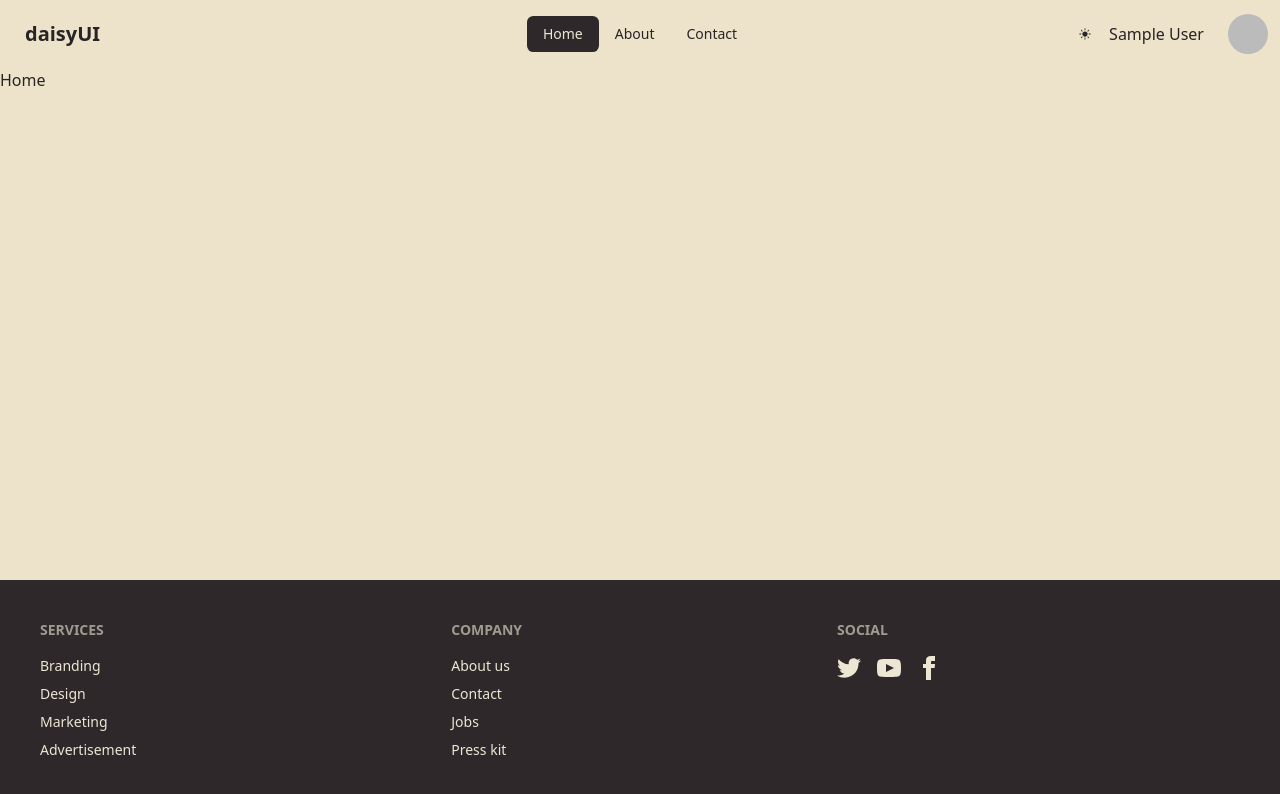
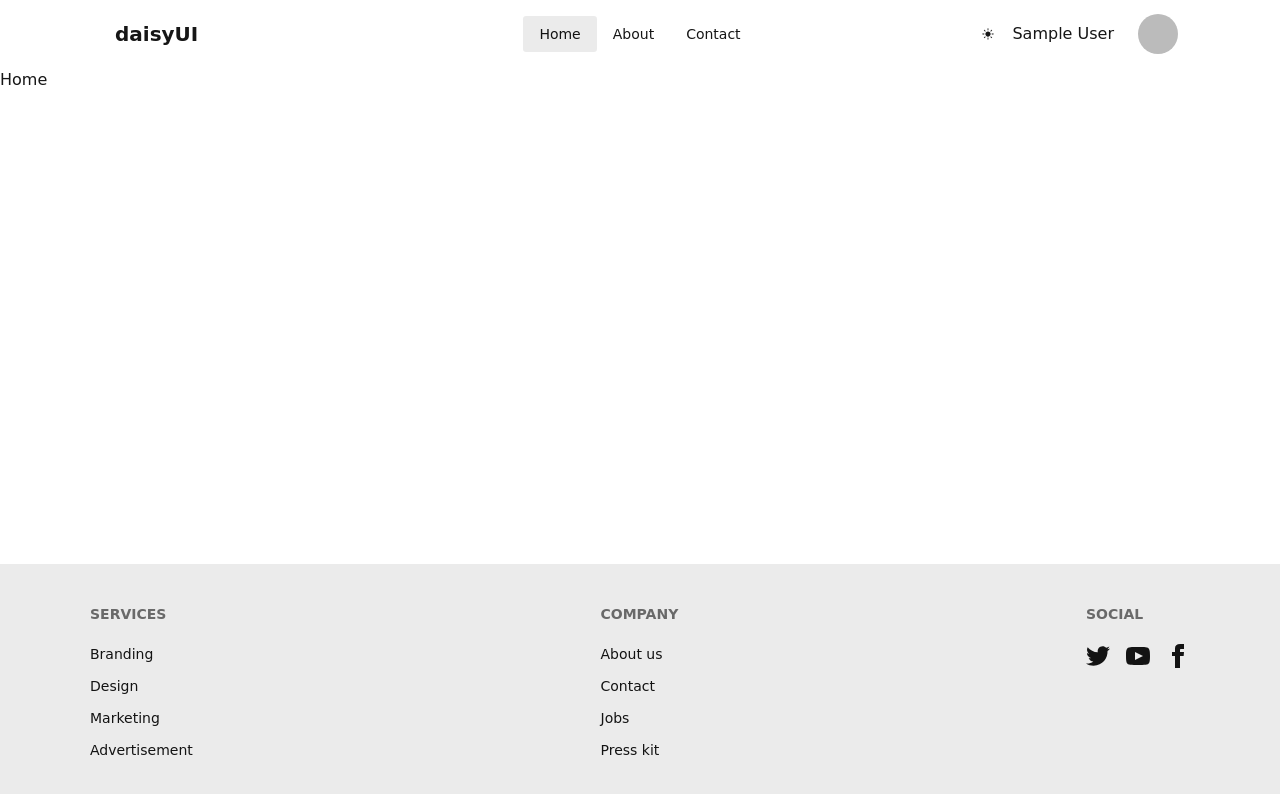
Before and after one commit to nurbek2107/amaliyot-3, a React (Vite) app: page / in a window 1280 px wide. Shown: the top 794 px of the page. Built offline with nearby package versions, Linux system fonts and the light colour scheme; no server answers; sample sign-in values are in the browser's storage.

Commit message:
main
Signed-off-by: nurbek2107 <abduaxatov002@gmail.com>

```diff
--- a/src/components/Footer.jsx
+++ b/src/components/Footer.jsx
@@ -4,23 +4,23 @@ import { NavLink } from "react-router-dom";
 
 function Footer() {
   return (
-
-      <footer className="footer p-10 bg-neutral text-neutral-content mt-20">
-        <nav>
+    <footer className="footer p-10 bg-neutral text-neutral-content mt-20 ">
+      <div className="w-[1100px] m-auto flex justify-between ">
+        <nav className="flex flex-col gap-3">
           <h6 className="footer-title">Services</h6>
           <a className="link link-hover">Branding</a>
           <a className="link link-hover">Design</a>
           <a className="link link-hover">Marketing</a>
           <a className="link link-hover">Advertisement</a>
         </nav>
-        <nav>
+        <nav className="flex flex-col gap-3">
           <h6 className="footer-title">Company</h6>
           <a className="link link-hover">About us</a>
           <a className="link link-hover">Contact</a>
           <a className="link link-hover">Jobs</a>
           <a className="link link-hover">Press kit</a>
         </nav>
-        <nav>
+        <nav className="flex flex-col gap-3">
           <h6 className="footer-title">Social</h6>
           <div className="grid grid-flow-col gap-4">
             <a>
@@ -29,7 +29,7 @@ function Footer() {
                 width="24"
                 height="24"
                 viewBox="0 0 24 24"
-                className="fill-current"
+                className="fill-current cursor-pointer"
               >
                 <path d="M24 4.557c-.883.392-1.832.656-2.828.775 1.017-.609 1.798-1.574 2.165-2.724-.951.564-2.005.974-3.127 1.195-.897-.957-2.178-1.555-3.594-1.555-3.179 0-5.515 2.966-4.797 6.045-4.091-.205-7.719-2.165-10.148-5.144-1.29 2.213-.669 5.108 1.523 6.574-.806-.026-1.566-.247-2.229-.616-.054 2.281 1.581 4.415 3.949 4.89-.693.188-1.452.232-2.224.084.626 1.956 2.444 3.379 4.6 3.419-2.07 1.623-4.678 2.348-7.29 2.04 2.179 1.397 4.768 2.212 7.548 2.212 9.142 0 14.307-7.721 13.995-14.646.962-.695 1.797-1.562 2.457-2.549z"></path>
               </svg>
@@ -40,7 +40,7 @@ function Footer() {
                 width="24"
                 height="24"
                 viewBox="0 0 24 24"
-                className="fill-current"
+                className="fill-current cursor-pointer"
               >
                 <path d="M19.615 3.184c-3.604-.246-11.631-.245-15.23 0-3.897.266-4.356 2.62-4.385 8.816.029 6.185.484 8.549 4.385 8.816 3.6.245 11.626.246 15.23 0 3.897-.266 4.356-2.62 4.385-8.816-.029-6.185-.484-8.549-4.385-8.816zm-10.615 12.816v-8l8 3.993-8 4.007z"></path>
               </svg>
@@ -51,14 +51,15 @@ function Footer() {
                 width="24"
                 height="24"
                 viewBox="0 0 24 24"
-                className="fill-current"
+                className="fill-current cursor-pointer"
               >
                 <path d="M9 8h-3v4h3v12h5v-12h3.642l.358-4h-4v-1.667c0-.955.192-1.333 1.115-1.333h2.885v-5h-3.808c-3.596 0-5.192 1.583-5.192 4.615v3.385z"></path>
               </svg>
             </a>
           </div>
         </nav>
-      </footer>
+      </div>
+    </footer>
   );
 }
 
--- a/src/components/Navbar.jsx
+++ b/src/components/Navbar.jsx
@@ -8,7 +8,7 @@ import toast from "react-hot-toast";
 import { logout } from "../app/userSlice"; // Import your logout action
 
 function themeFromLocalStorage() {
-  return localStorage.getItem("theme") || "retro";
+  return localStorage.getItem("theme") || "wireframe";
 }
 
 function Navbar() {
@@ -27,7 +27,7 @@ function Navbar() {
   };
 
   const handleTheme = () => {
-    const newTheme = theme === "retro" ? "dark" : "retro";
+    const newTheme = theme === "wireframe" ? "dark" : "wireframe";
     setTheme(newTheme);
   };
 
@@ -37,7 +37,7 @@ function Navbar() {
   }, [theme]);
 
   return (
-    <div className="navbar bg-base-100">
+    <div className="navbar bg-base-100 w-[1100px] m-auto">
       <div className="navbar-start">
         <div className="dropdown">
           <div tabIndex="0" role="button" className="btn btn-ghost lg:hidden">
@@ -90,9 +90,8 @@ function Navbar() {
       </div>
       <div className="navbar-end">
         <button onClick={handleTheme} className="btn btn-ghost btn-circle">
-          {theme === "retro" ? <IoIosSunny /> : <IoIosMoon />}
+          {theme === "wireframe" ? <IoIosSunny /> : <IoIosMoon />}
         </button>
-        <h1>{}</h1>
         {user ? (
           <div className="dropdown dropdown-end">
             <div className="flex items-center gap-5">
--- a/tailwind.config.js
+++ b/tailwind.config.js
@@ -11,6 +11,6 @@ export default {
     require('daisyui'),
   ],
   daisyui: {
-    themes: ["retro", "dark",],
+    themes: ["wireframe", "dark",],
   },
 }
```
